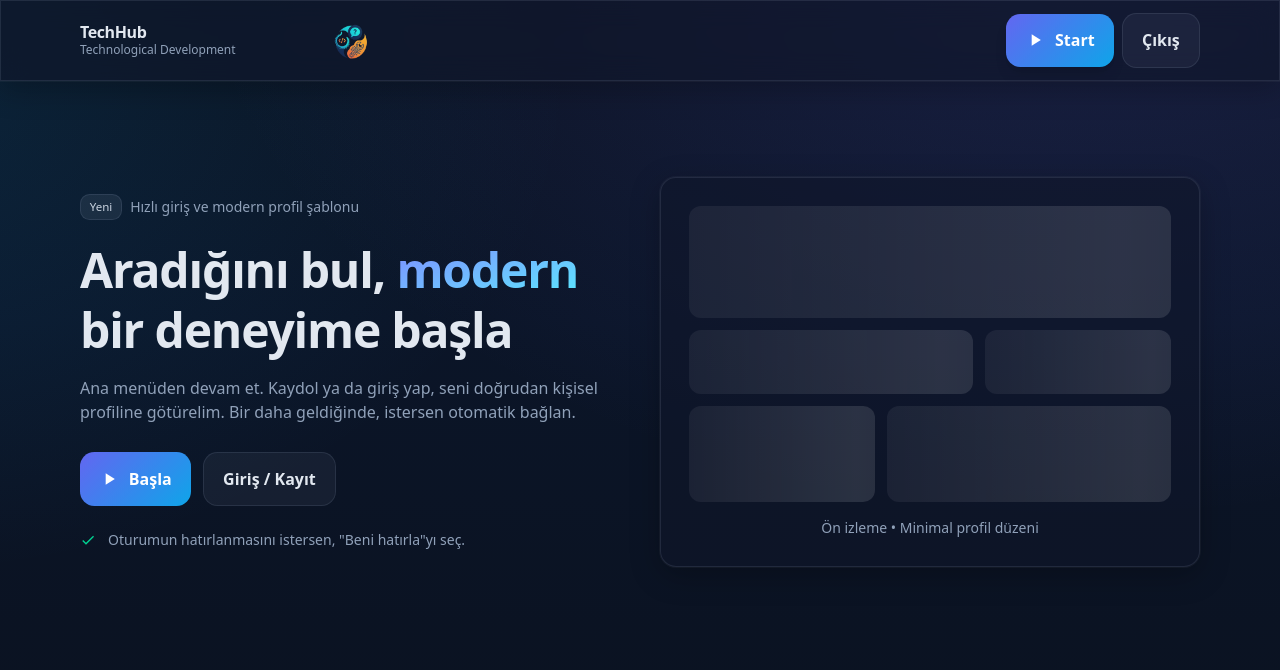
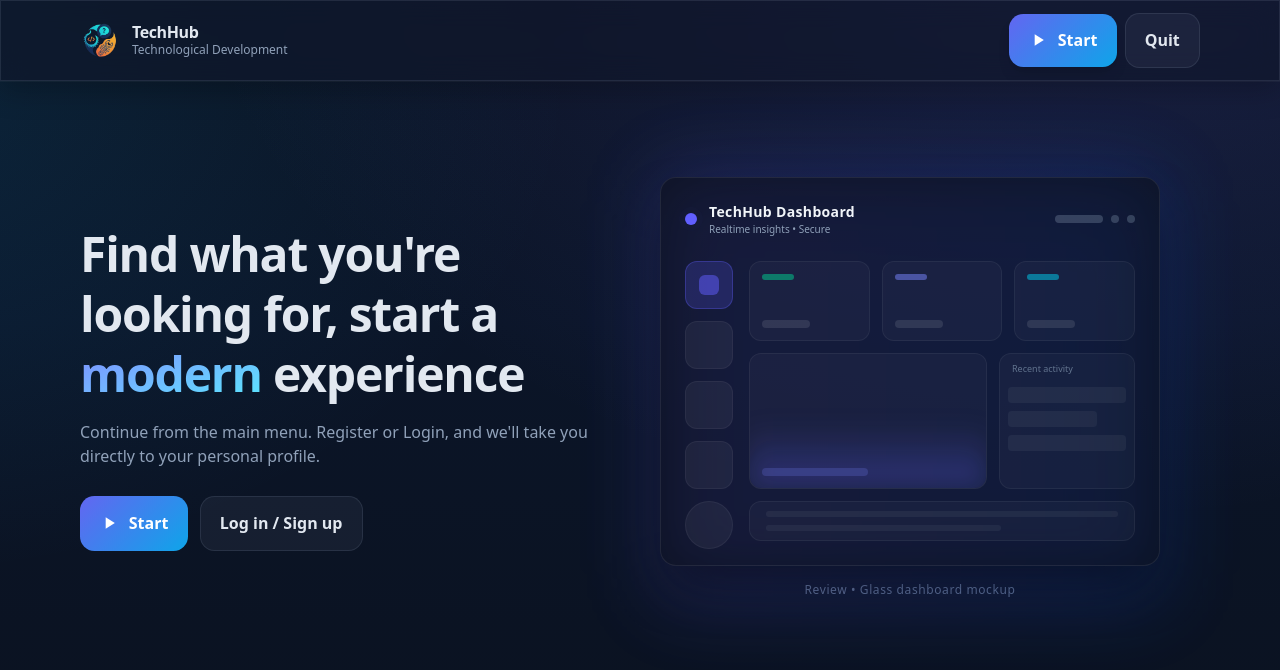
Before and after one commit to x0rma-404/TechHub, a Flask app: page / in a window 1280 px wide. Shown: the top 670 px of the page. Run offline with Flask 3, Linux system fonts and the light colour scheme; data that the repository does not hold is empty; some libraries are stand-ins or nearby versions.

Commit message:
Translation and Fixing

```diff
--- a/static/menu.css
+++ b/static/menu.css
@@ -32,3 +32,24 @@
     .badge{background:rgba(148,163,184,.12); border:1px solid var(--border); padding:.2rem .55rem; border-radius:.6rem; font-size:.72rem; color:#cbd5e1}
     .skeleton{background:linear-gradient(90deg, rgba(255,255,255,.05), rgba(255,255,255,.12), rgba(255,255,255,.05)); background-size:200% 100%; animation:sk 1.4s ease infinite}
     @keyframes sk{to{background-position:-200% 0}}
+
+    /* Ana Dashboard Cam Efekti */
+.dashboard-glass {
+  background: rgba(13, 18, 30, 0.7); /* Çok koyu lacivert transparan */
+  backdrop-filter: blur(20px);       /* Arka planı bulanıklaştır */
+  box-shadow: 0 25px 50px -12px rgba(0, 0, 0, 0.5); /* Derin gölge */
+  border: 1px solid rgba(255, 255, 255, 0.08); /* Çok ince kenarlık */
+}
+
+/* İç Kartların Görünümü */
+.stat-card {
+  background: rgba(255, 255, 255, 0.03); /* Çok silik beyaz dolgu */
+  border: 1px solid rgba(255, 255, 255, 0.05); /* Kart kenarlığı */
+  transition: all 0.3s ease;
+}
+
+/* Hover Efektleri (İsteğe bağlı, kartların üzerine gelince parlar) */
+.stat-card:hover {
+  background: rgba(255, 255, 255, 0.07);
+  border-color: rgba(255, 255, 255, 0.1);
+}
--- a/templates/menu.html
+++ b/templates/menu.html
@@ -21,10 +21,9 @@
     <div class="glass ring-soft">
       <div class="max-w-6xl mx-auto px-4 py-3 flex items-center justify-between">
         <a href="#/home" class="flex items-center gap-3">
-          <!-- <span><img src="images/logo.png" width="50" height="50"></span> -->
+          <span><img src="../static/images/logo.png" alt="" width="40px" height="40px"></span>
           <div class="leading-tight">
-            <img src="../static/images/logo.png" alt="" style="position: absolute; left: 330px; width: 40px; height: 40px;">
-            <div class="font-semibold tracking-tight"">TechHub</div>
+            <div class="font-semibold tracking-tight">TechHub</div>
             <div class="text-xs text-slate-400">Technological Development</div>
           </div>
         </a>
@@ -35,7 +34,7 @@
               </svg>
             <span>Start</span>
           </button>
-          <button id="logoutBtn" class="btn btn-muted hidden">Çıkış</button>
+          <button id="logoutBtn" class="btn btn-muted hidden">Quit</button>
         </nav>
       </div>
     </div>
@@ -46,44 +45,107 @@
     <section id="view-home" class="py-16 md:py-24 fade-in">
       <div class="grid md:grid-cols-2 gap-10 items-center">
         <div>
-          <div class="inline-flex items-center gap-2 mb-5">
-            <span class="badge">Yeni</span>
-            <span class="text-slate-400 text-sm">Hızlı giriş ve modern profil şablonu</span>
-          </div>
           <h1 class="text-4xl md:text-5xl/tight font-extrabold tracking-tight">
-            Aradığını bul, <span
-              class="bg-gradient-to-br from-indigo-400 to-cyan-300 bg-clip-text text-transparent">modern</span> bir
-            deneyime başla
+            Find what you're looking for, start a <span
+              class="bg-gradient-to-br from-indigo-400 to-cyan-300 bg-clip-text text-transparent">modern</span> experience
           </h1>
-          <p class="mt-4 text-slate-400 max-w-prose">Ana menüden devam et. Kaydol ya da giriş yap, seni doğrudan kişisel
-            profiline götürelim. Bir daha geldiğinde, istersen otomatik bağlan.</p>
+          <p class="mt-4 text-slate-400 max-w-prose">Continue from the main menu. Register or Login, and we'll take you directly to your personal profile.</p>
           <div class="mt-7 flex flex-wrap gap-3">
             <a id="ctaStart" href="#/auth" class="btn btn-primary">
               <svg xmlns="http://www.w3.org/2000/svg" class="h-5 w-5" viewBox="0 0 24 24" fill="currentColor">
                 <path d="M8 5v14l11-7-11-7z" />
               </svg>
-              Başla
+              Start
             </a>
-            <a href="#/auth" class="btn btn-muted">Giriş / Kayıt</a>
-          </div>
-          <div class="mt-6 flex items-center gap-3 text-slate-400 text-sm">
-            <svg xmlns="http://www.w3.org/2000/svg" class="h-4 w-4 text-emerald-400" viewBox="0 0 24 24"
-              fill="currentColor">
-              <path d="M9 16.2 4.8 12l-1.4 1.4L9 19 21 7l-1.4-1.4z" />
-            </svg>
-            Oturumun hatırlanmasını istersen, "Beni hatırla"yı seç.
+            <a href="#/auth" class="btn btn-muted">Log in / Sign up</a>
           </div>
         </div>
-        <div class="glass ring-soft rounded-2xl p-6 md:p-7">
-          <div class="grid grid-cols-5 gap-3">
-            <div class="col-span-5 h-28 rounded-xl skeleton"></div>
-            <div class="col-span-3 h-16 rounded-xl skeleton"></div>
-            <div class="col-span-2 h-16 rounded-xl skeleton"></div>
-            <div class="col-span-2 h-24 rounded-xl skeleton"></div>
-            <div class="col-span-3 h-24 rounded-xl skeleton"></div>
+
+
+
+
+        <div class="relative group w-full max-w-[500px] mx-auto lg:mx-0">
+
+  <div class="absolute -inset-1 bg-gradient-to-r from-indigo-500/30 to-blue-600/30 rounded-2xl blur-2xl opacity-75 transition duration-1000 group-hover:opacity-100 group-hover:duration-200"></div>
+
+  <div class="dashboard-glass relative rounded-2xl p-6 overflow-hidden ring-1 ring-white/10">
+
+    <div class="flex items-center justify-between mb-6">
+      <div class="flex items-center gap-3">
+        <div class="relative flex h-3 w-3">
+          <span class="animate-ping absolute inline-flex h-full w-full rounded-full bg-indigo-400 opacity-75"></span>
+          <span class="relative inline-flex rounded-full h-3 w-3 bg-indigo-500"></span>
+        </div>
+        <div>
+          <div class="text-sm font-bold text-slate-100 tracking-wide">TechHub Dashboard</div>
+          <div class="text-[10px] text-slate-400 font-medium">Realtime insights • Secure</div>
+        </div>
+      </div>
+      <div class="flex items-center gap-2 opacity-30">
+        <div class="h-2 w-12 bg-slate-400 rounded-full"></div>
+        <div class="h-2 w-2 bg-slate-400 rounded-full"></div>
+        <div class="h-2 w-2 bg-slate-400 rounded-full"></div>
+      </div>
+    </div>
+
+    <div class="flex gap-4 h-[280px]"> <div class="w-12 flex flex-col gap-3 shrink-0">
+        <div class="aspect-square w-full rounded-xl bg-indigo-500/20 border border-indigo-500/30 grid place-items-center">
+          <div class="w-5 h-5 bg-indigo-500/50 rounded-md"></div>
+        </div>
+        <div class="aspect-square w-full rounded-xl bg-white/5 border border-white/5"></div>
+        <div class="aspect-square w-full rounded-xl bg-white/5 border border-white/5"></div>
+        <div class="aspect-square w-full rounded-xl bg-white/5 border border-white/5"></div>
+        <div class="mt-auto aspect-square w-full rounded-full bg-white/5 border border-white/5"></div>
+      </div>
+
+      <div class="flex-1 flex flex-col gap-3">
+
+        <div class="grid grid-cols-3 gap-3 h-20">
+          <div class="stat-card rounded-xl p-3 flex flex-col justify-between">
+            <div class="w-8 h-1.5 bg-emerald-400/50 rounded-full"></div>
+            <div class="w-12 h-2 bg-white/10 rounded-full"></div>
           </div>
-          <div class="mt-4 text-center text-slate-400 text-sm">Ön izleme • Minimal profil düzeni</div>
+          <div class="stat-card rounded-xl p-3 flex flex-col justify-between">
+             <div class="w-8 h-1.5 bg-indigo-400/50 rounded-full"></div>
+             <div class="w-12 h-2 bg-white/10 rounded-full"></div>
+          </div>
+          <div class="stat-card rounded-xl p-3 flex flex-col justify-between">
+             <div class="w-8 h-1.5 bg-cyan-400/50 rounded-full"></div>
+             <div class="w-12 h-2 bg-white/10 rounded-full"></div>
+          </div>
         </div>
+
+        <div class="flex gap-3 flex-1">
+          <div class="flex-[2] stat-card rounded-xl relative overflow-hidden flex items-end">
+            <div class="absolute bottom-0 left-0 right-0 h-16 bg-gradient-to-t from-indigo-500/30 to-transparent blur-md"></div>
+            <div class="w-full p-3 space-y-2 relative z-10">
+               <div class="w-1/2 h-2 bg-indigo-400/20 rounded-full"></div>
+            </div>
+          </div>
+
+          <div class="flex-1 stat-card rounded-xl p-2 flex flex-col gap-2">
+            <div class="text-[9px] text-slate-500 mb-1 px-1">Recent activity</div>
+            <div class="h-4 bg-white/5 rounded w-full"></div>
+            <div class="h-4 bg-white/5 rounded w-3/4"></div>
+            <div class="h-4 bg-white/5 rounded w-full"></div>
+          </div>
+        </div>
+
+        <div class="h-10 stat-card rounded-xl flex flex-col justify-center gap-2 px-4">
+           <div class="w-full h-1.5 bg-white/5 rounded-full"></div>
+           <div class="w-2/3 h-1.5 bg-white/5 rounded-full"></div>
+        </div>
+
+      </div>
+    </div>
+  </div>
+
+  <div class="mt-4 text-center text-slate-500 text-xs tracking-wider">Review • Glass dashboard mockup</div>
+</div>
+
+
+
+
       </div>
     </section>
 
@@ -94,66 +156,58 @@
           <div class="flex items-center gap-2 mb-6">
             <span
               class="h-9 w-9 rounded-xl bg-gradient-to-br from-indigo-500 to-cyan-500 grid place-items-center text-white font-black">A</span>
-            <div class="font-semibold">Hesabın</div>
+            <div class="font-semibold">Access your account</div>
           </div>
           <div class="grid grid-cols-2 gap-2 mb-6">
-            <button id="tab-login" class="btn btn-muted w-full tab-active">Giriş Yap</button>
-            <button id="tab-register" class="btn btn-muted w-full">Kayıt Ol</button>
+            <button id="tab-login" class="btn btn-muted w-full tab-active">Log in</button>
+            <button id="tab-register" class="btn btn-muted w-full">Sign up</button>
           </div>
 
           <!-- Login Form -->
           <form id="form-login" class="space-y-4">
             <div>
-              <label class="block text-sm text-slate-300 mb-1">E-Posta</label>
-              <input type="email" id="loginEmail" class="input w-full rounded-xl px-4 py-3" placeholder="ornek@mail.com"
+              <label class="block text-sm text-slate-300 mb-1">E-Mail</label>
+              <input type="email" id="loginEmail" class="input w-full rounded-xl px-4 py-3" placeholder="example@mail.com"
                 required />
             </div>
             <div>
-              <label class="block text-sm text-slate-300 mb-1">Şifre</label>
+              <label class="block text-sm text-slate-300 mb-1">Password</label>
               <input type="password" id="loginPassword" class="input w-full rounded-xl px-4 py-3" placeholder="••••••••"
                 minlength="6" required />
             </div>
             <div class="flex items-center justify-between">
-              <label class="inline-flex items-center gap-2 text-sm text-slate-300">
-                <input id="loginRemember" type="checkbox" class="accent-indigo-500" />
-                Beni hatırla
-              </label>
-              <a class="text-slate-400 text-sm hover:text-slate-200" href="#/auth">Şifreyi mi unuttun?</a>
+              <a class="text-slate-400 text-sm hover:text-slate-200" href="#/auth">Forgot password ?</a>
             </div>
-            <button class="btn btn-primary w-full" type="submit">Giriş Yap</button>
+            <button class="btn btn-primary w-full" type="submit">Log in</button>
           </form>
 
           <!-- Register Form -->
           <form id="form-register" class="space-y-4 hidden">
             <div class="grid md:grid-cols-2 gap-4">
               <div>
-                <label class="block text-sm text-slate-300 mb-1">Ad Soyad</label>
-                <input type="text" id="regName" class="input w-full rounded-xl px-4 py-3" placeholder="Adın Soyadın"
+                <label class="block text-sm text-slate-300 mb-1">Name</label>
+                <input type="text" id="regName" class="input w-full rounded-xl px-4 py-3" placeholder="Your Name"
                   required />
               </div>
               <div>
-                <label class="block text-sm text-slate-300 mb-1">E-Posta</label>
-                <input type="email" id="regEmail" class="input w-full rounded-xl px-4 py-3" placeholder="ornek@mail.com"
+                <label class="block text-sm text-slate-300 mb-1">E-Mail</label>
+                <input type="email" id="regEmail" class="input w-full rounded-xl px-4 py-3" placeholder="example@mail.com"
                   required />
               </div>
             </div>
             <div class="grid md:grid-cols-2 gap-4">
               <div>
-                <label class="block text-sm text-slate-300 mb-1">Şifre</label>
+                <label class="block text-sm text-slate-300 mb-1">Password</label>
                 <input type="password" id="regPassword" class="input w-full rounded-xl px-4 py-3"
-                  placeholder="En az 6 karakter" minlength="6" required />
+                  placeholder="6 charachter at least" minlength="6" required />
               </div>
               <div>
-                <label class="block text-sm text-slate-300 mb-1">Şifre (Tekrar)</label>
+                <label class="block text-sm text-slate-300 mb-1">Password (Again)</label>
                 <input type="password" id="regPassword2" class="input w-full rounded-xl px-4 py-3"
-                  placeholder="Tekrar şifre" minlength="6" required />
+                  placeholder="Password Again" minlength="6" required />
               </div>
             </div>
-            <label class="inline-flex items-center gap-2 text-sm text-slate-300">
-              <input id="regRemember" type="checkbox" class="accent-indigo-500" />
-              Beni hatırla
-            </label>
-            <button class="btn btn-primary w-full" type="submit">Kayıt Ol</button>
+            <button class="btn btn-primary w-full" type="submit">Sign up</button>
           </form>
         </div>
       </div>
```
Also changed, not shown: static/techhub_users_db.json (+8 -0 lines).
